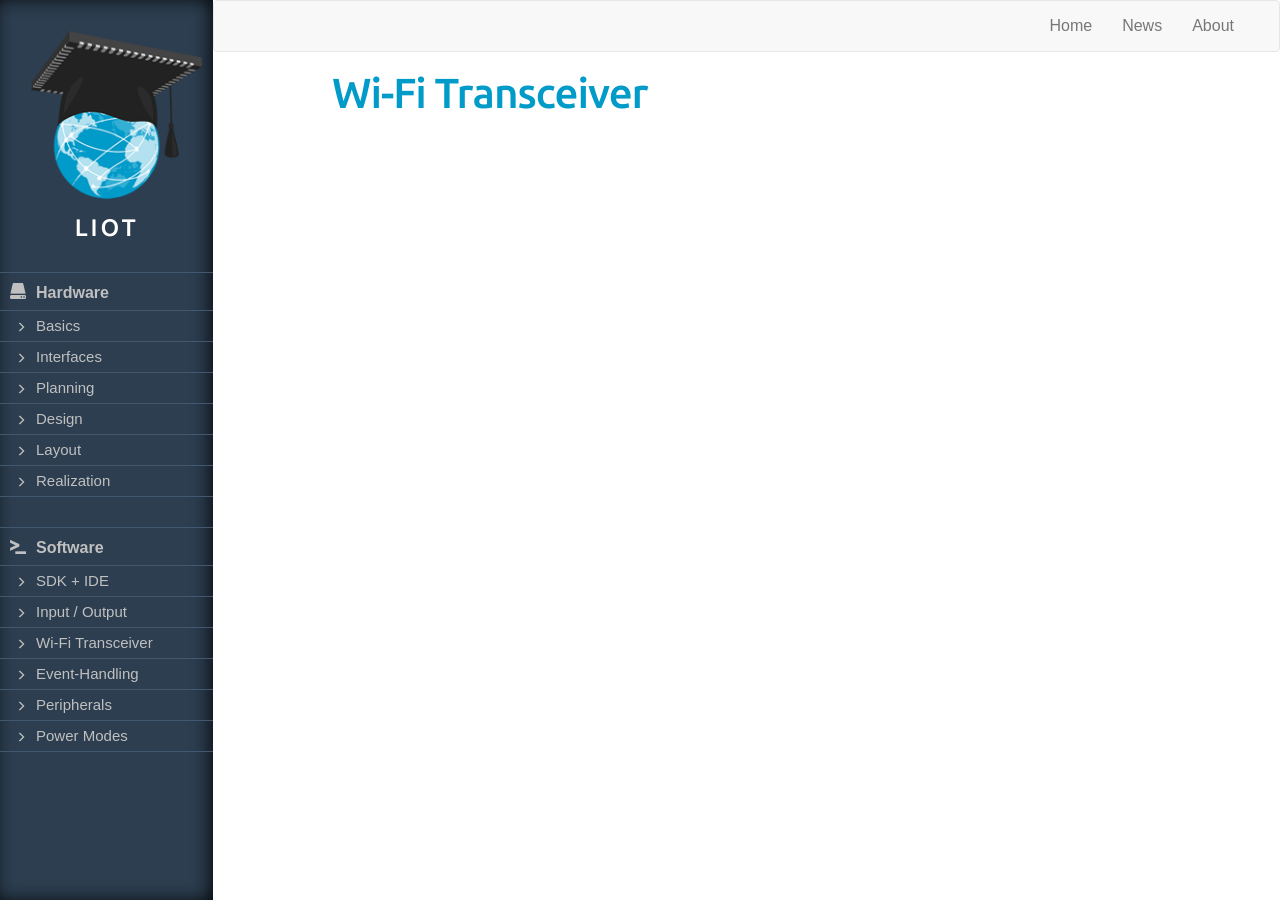
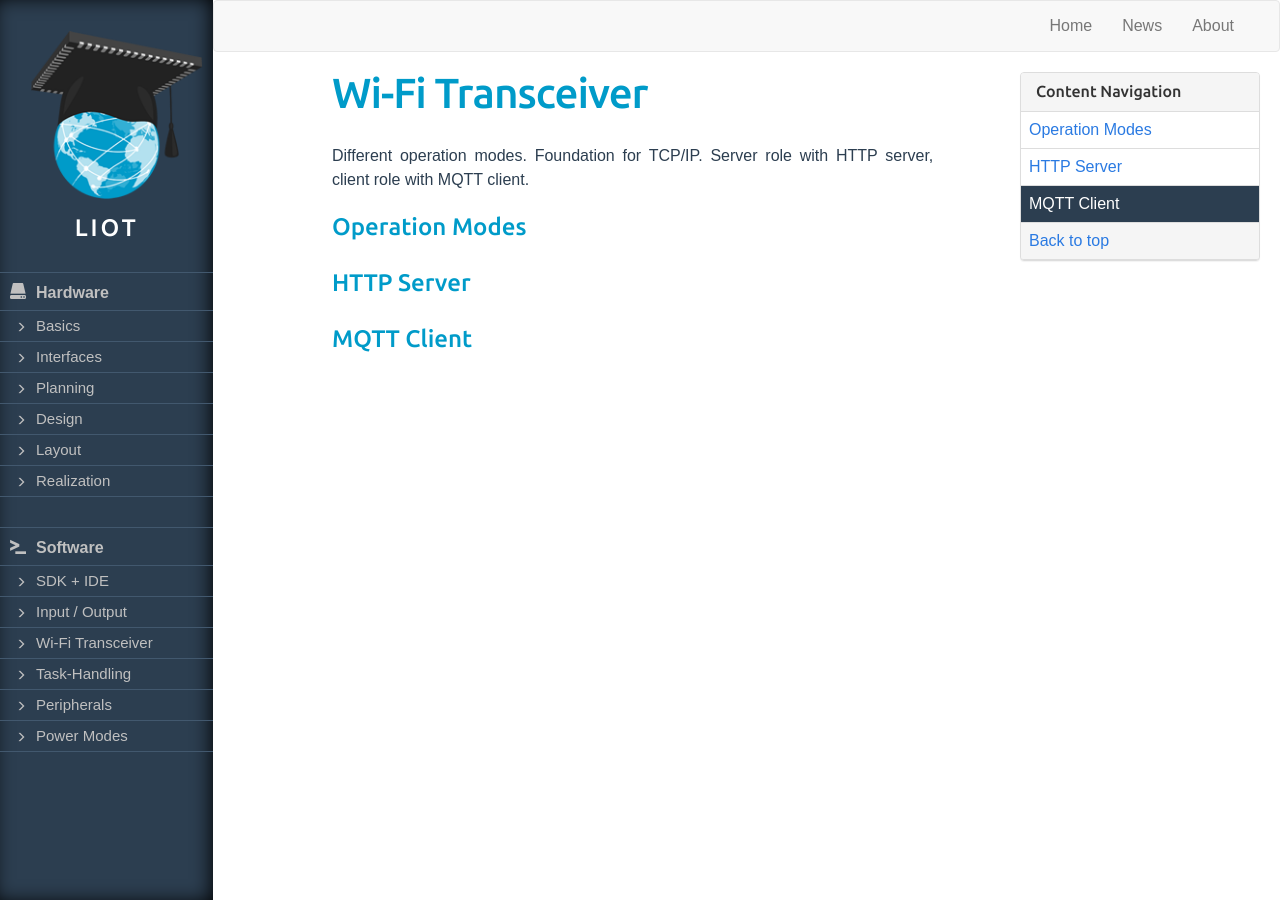
Before and after one commit to learn-internet-of-things/learn-internet-of-things.github.io, a Jekyll site: the page built from page/software/03-wi-fi-transceiver.md, in a window 1280 px wide. Built offline with Jekyll 4.4.1, drawn with Linux system fonts in a browser that asks for light colours; nearby versions of some CDN libraries.

Commit message:
Improve and extend software section

```diff
--- a/_includes/sidebar-nav.html
+++ b/_includes/sidebar-nav.html
@@ -17,7 +17,7 @@
         <li><a href="/software/sdk-ide/"><span class="glyphicon glyphicon-menu-right"></span>SDK + IDE</a></li>
         <li><a href="/software/input-output/"><span class="glyphicon glyphicon-menu-right"></span>Input / Output</a></li>
         <li><a href="/software/wi-fi-transceiver/"><span class="glyphicon glyphicon-menu-right"></span>Wi-Fi Transceiver</a></li>
-        <li><a href="/software/event-handling/"><span class="glyphicon glyphicon-menu-right"></span>Event-Handling</a></li>
+        <li><a href="/software/task-handling/"><span class="glyphicon glyphicon-menu-right"></span>Task-Handling</a></li>
         <li><a href="/software/peripherals/"><span class="glyphicon glyphicon-menu-right"></span>Peripherals</a></li>
         <li><a href="/software/power-modes/"><span class="glyphicon glyphicon-menu-right"></span>Power Modes</a></li>
     </ul>
--- a/page/software/03-wi-fi-transceiver.md
+++ b/page/software/03-wi-fi-transceiver.md
@@ -3,3 +3,18 @@ layout: page
 title: Wi-Fi Transceiver
 permalink: /software/wi-fi-transceiver/
 ---
+
+Different operation modes.
+Foundation for TCP/IP.
+Server role with HTTP server, client role with MQTT client.
+
+Operation Modes
+---------------
+
+
+HTTP Server
+-----------
+
+
+MQTT Client
+-----------
```
Also changed, not shown: page/software/02-input-output.md (+7 -0 lines), page/software/04-event-handling.md (deleted, +0 -5 lines), page/software/04-task-handling.md (added, +10 -0 lines).
